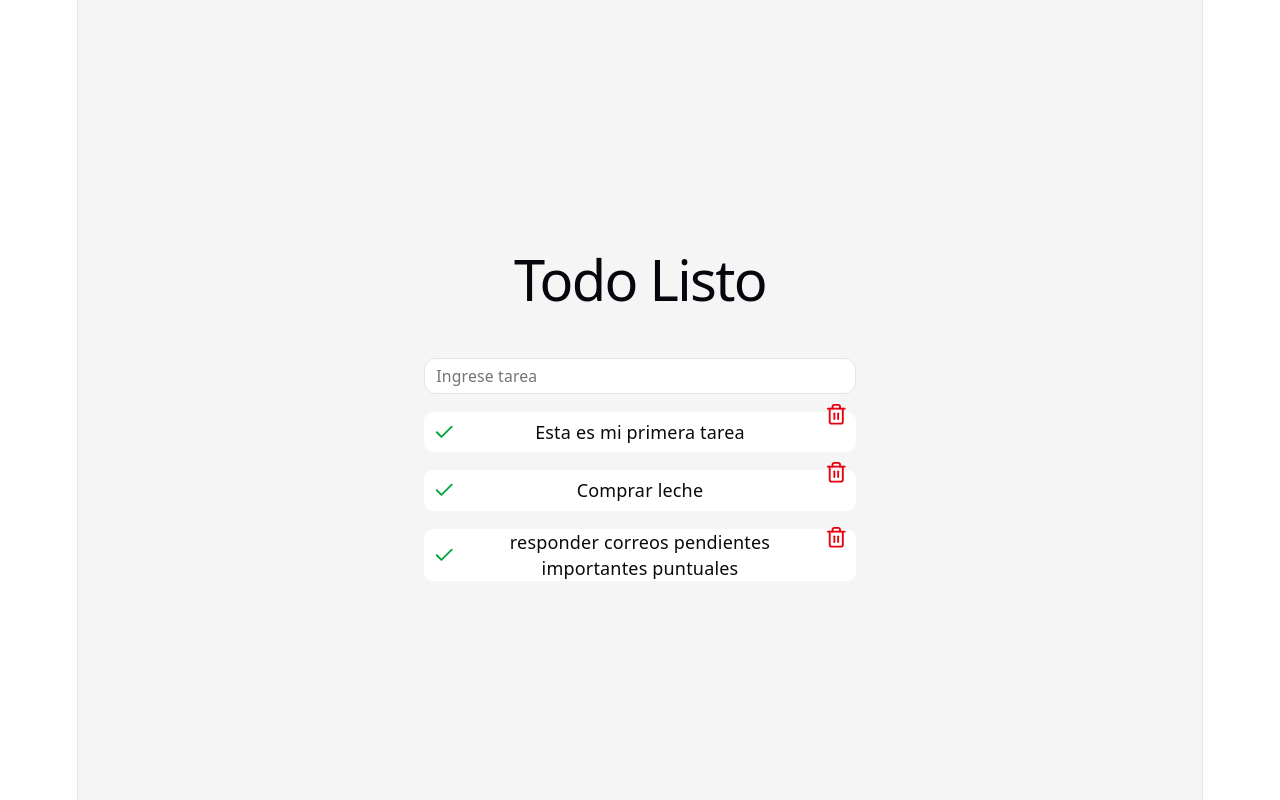
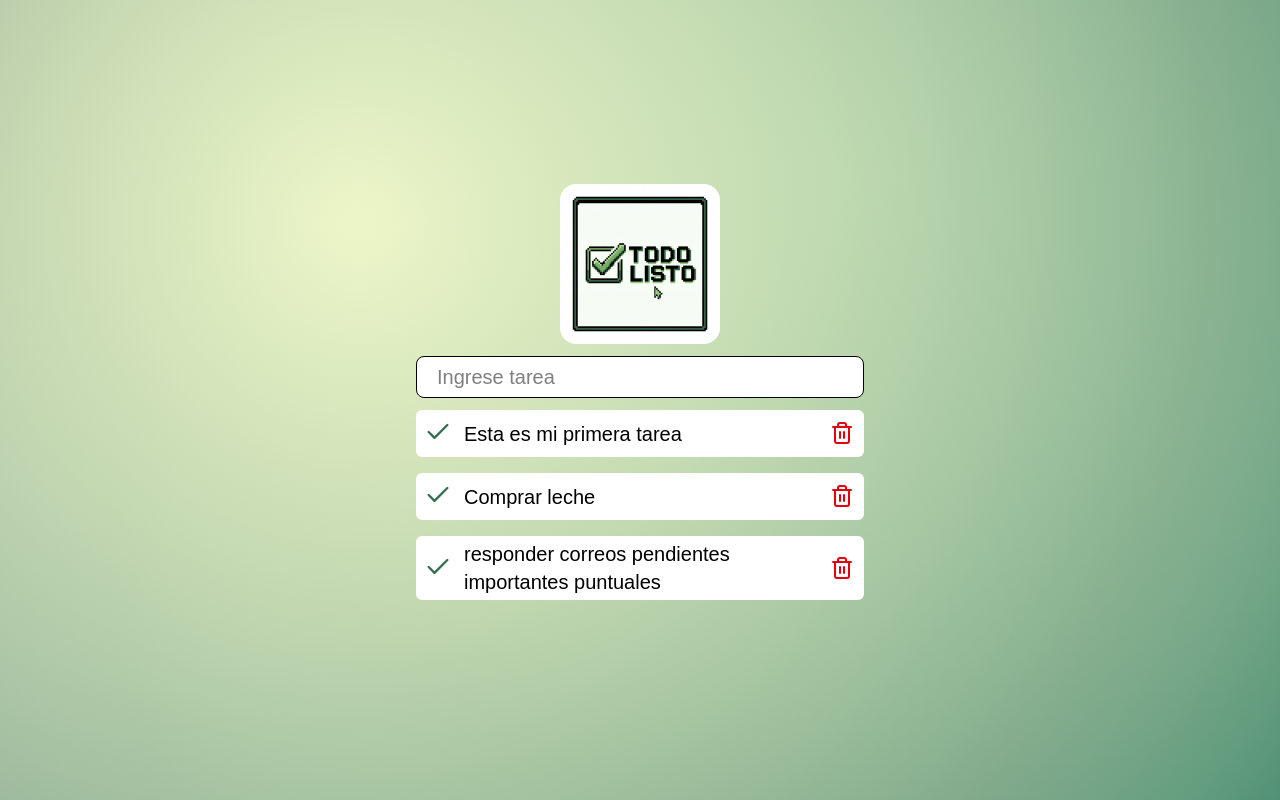
Before and after one commit to ChristianJoseCarhuachinChipana/TodoListo, a React (Vite) app: page / in a window 1280 px wide. Built offline with nearby package versions, Linux system fonts and the light colour scheme.

Commit message:
style: update app design and components

```diff
--- a/src/App.tsx
+++ b/src/App.tsx
@@ -1,12 +1,15 @@
 import { SearchBar } from '@/components/SearchBar';
 import { TaskSection } from '@/components/TaskSection';
+import logo from '@/assets/todo_listo_logo.png';
 import './App.css';
 
 function App() {
   return (
-    <div className="flex items-center justify-center py-2 bg-neutral-100 min-h-screen">
-      <div className="flex flex-wrap items-center gap-2  max-w-sm md:flex-row">
-        <h1 className="text-2xl font-bold text-center w-full">Todo Listo</h1>
+    <div className="flex items-center justify-center py-2 bg-todo-listo min-h-screen font-average-sans">
+      <div className="flex flex-wrap items-center justify-center gap-3 max-w-md md:flex-row">
+        <div className="rounded-2xl overflow-hidden">
+          <img src={logo} alt="Todo Listo" className="w-40 h-auto" />
+        </div>
         <SearchBar />
         <TaskSection />
       </div>
--- a/src/components/SearchBar.tsx
+++ b/src/components/SearchBar.tsx
@@ -3,7 +3,7 @@ import { Input } from '@/components/ui/input';
 function SearchBar() {
   return (
     <Input
-      className="bg-white focus-visible:outline-none focus-visible:ring-0 focus-visible:border-transparent"
+      className="bg-white focus-visible:outline-none focus-visible:ring-0 focus-visible:border-primary !text-xl p-5"
       placeholder="Ingrese tarea"
     />
   );
--- a/src/components/TaskItem.tsx
+++ b/src/components/TaskItem.tsx
@@ -9,18 +9,18 @@ type TaskItemProps = {
 
 function TaskItem({ title, completed }: TaskItemProps) {
   return (
-    <div className="flex items-center bg-white my-2 rounded-md">
+    <div className="flex items-center bg-white mb-4 p-1 rounded-md">
       <div>
-        <TaskItemButton className="group text-green-600 hover:text-green-400 hover:bg-transparent">
-          <Check className="size-5 group-hover:scale-125 transition-transform" />
+        <TaskItemButton className="group text-secondary hover:text-primary hover:bg-transparent">
+          <Check className="size-7 group-hover:scale-125 transition-transform" />
         </TaskItemButton>
       </div>
 
-      <div className="flex-1">{title}</div>
+      <div className="flex-1 text-xl mx-2">{title}</div>
 
-      <div className="relative bottom-4">
+      <div>
         <TaskItemButton className="group text-red-600 hover:text-red-400 hover:bg-transparent">
-          <Trash className="size-5 group-hover:scale-125 transition-transform" />
+          <Trash className="size-6 group-hover:scale-125 transition-transform" />
         </TaskItemButton>
       </div>
     </div>
--- a/src/index.css
+++ b/src/index.css
@@ -2,264 +2,44 @@
 @import 'tw-animate-css';
 @import 'shadcn/tailwind.css';
 @import '@fontsource-variable/geist';
+@import url('https://fonts.googleapis.com/css2?family=Average+Sans&display=swap');
 
-@custom-variant dark (&:is(.dark *));
-
-:root {
-  --text: #6b6375;
-  --text-h: #08060d;
-  --bg: #fff;
-  --border: oklch(0.922 0 0);
-  --code-bg: #f4f3ec;
-  --accent: oklch(0.97 0 0);
-  --accent-bg: rgba(170, 59, 255, 0.1);
-  --accent-border: rgba(170, 59, 255, 0.5);
-  --social-bg: rgba(244, 243, 236, 0.5);
-  --shadow: rgba(0, 0, 0, 0.1) 0 10px 15px -3px, rgba(0, 0, 0, 0.05) 0 4px 6px -2px;
-
-  --sans: system-ui, 'Segoe UI', Roboto, sans-serif;
-  --heading: system-ui, 'Segoe UI', Roboto, sans-serif;
-  --mono: ui-monospace, Consolas, monospace;
-
-  font: 18px/145% var(--sans);
-  letter-spacing: 0.18px;
-  color-scheme: light dark;
-  color: var(--text);
-  background: var(--bg);
-  font-synthesis: none;
-  text-rendering: optimizeLegibility;
-  -webkit-font-smoothing: antialiased;
-  -moz-osx-font-smoothing: grayscale;
-
-  @media (max-width: 1024px) {
-    font-size: 16px;
-  }
-
-  --background: oklch(1 0 0);
-
-  --foreground: oklch(0.145 0 0);
-
-  --card: oklch(1 0 0);
-
-  --card-foreground: oklch(0.145 0 0);
-
-  --popover: oklch(1 0 0);
-
-  --popover-foreground: oklch(0.145 0 0);
-
-  --primary: oklch(0.205 0 0);
-
-  --primary-foreground: oklch(0.985 0 0);
-
-  --secondary: oklch(0.97 0 0);
-
-  --secondary-foreground: oklch(0.205 0 0);
-
-  --muted: oklch(0.97 0 0);
-
-  --muted-foreground: oklch(0.556 0 0);
-
-  --accent-foreground: oklch(0.205 0 0);
-
-  --destructive: oklch(0.577 0.245 27.325);
-
-  --input: oklch(0.922 0 0);
-
-  --ring: oklch(0.708 0 0);
-
-  --chart-1: oklch(0.87 0 0);
-
-  --chart-2: oklch(0.556 0 0);
-
-  --chart-3: oklch(0.439 0 0);
-
-  --chart-4: oklch(0.371 0 0);
-
-  --chart-5: oklch(0.269 0 0);
-
-  --radius: 0.625rem;
-
-  --sidebar: oklch(0.985 0 0);
-
-  --sidebar-foreground: oklch(0.145 0 0);
-
-  --sidebar-primary: oklch(0.205 0 0);
-
-  --sidebar-primary-foreground: oklch(0.985 0 0);
-
-  --sidebar-accent: oklch(0.97 0 0);
-
-  --sidebar-accent-foreground: oklch(0.205 0 0);
-
-  --sidebar-border: oklch(0.922 0 0);
-
-  --sidebar-ring: oklch(0.708 0 0);
+@theme {
+  --color-primary: #92cc85;
+  --color-secondary: #346f50;
+  --color-background: #f5f5f5;
+  --font-average-sans: 'Average Sans', sans-serif;
 }
 
-@media (prefers-color-scheme: dark) {
-  :root {
-    --text: #9ca3af;
-    --text-h: #f3f4f6;
-    --bg: #16171d;
-    --border: #2e303a;
-    --code-bg: #1f2028;
-    --accent: #c084fc;
-    --accent-bg: rgba(192, 132, 252, 0.15);
-    --accent-border: rgba(192, 132, 252, 0.5);
-    --social-bg: rgba(47, 48, 58, 0.5);
-    --shadow: rgba(0, 0, 0, 0.4) 0 10px 15px -3px, rgba(0, 0, 0, 0.25) 0 4px 6px -2px;
-  }
-
-  #social .button-icon {
-    filter: invert(1) brightness(2);
-  }
+@utility bg-todo-listo {
+  background-color: #20443c;
+  background-image:
+    radial-gradient(
+      circle at 28% 28%,
+      rgb(237, 246, 201) 0%,
+      rgba(212, 225, 184, 0.82) 37%,
+      rgba(159, 178, 147, 0.55) 78%,
+      rgba(32, 68, 60, 0) 104%
+    ),
+    radial-gradient(
+      circle at 66% 22%,
+      rgb(145, 213, 170) 0%,
+      rgba(131, 196, 157, 0.82) 30%,
+      rgba(102, 158, 128, 0.55) 62%,
+      rgba(32, 68, 60, 0) 83%
+    ),
+    radial-gradient(
+      circle at 70% 68%,
+      rgb(78, 170, 134) 0%,
+      rgba(72, 158, 125, 0.82) 35%,
+      rgba(61, 131, 106, 0.55) 74%,
+      rgba(32, 68, 60, 0) 99%
+    ),
+    radial-gradient(
+      circle at 28% 72%,
+      rgb(172, 220, 209) 0%,
+      rgba(155, 202, 191, 0.82) 32%,
+      rgba(119, 162, 152, 0.55) 68%,
+      rgba(32, 68, 60, 0) 91%
+    );
 }
-
-#root {
-  width: 1126px;
-  max-width: 100%;
-  margin: 0 auto;
-  text-align: center;
-  border-inline: 1px solid var(--border);
-  min-height: 100svh;
-  display: flex;
-  flex-direction: column;
-  box-sizing: border-box;
-}
-
-body {
-  margin: 0;
-}
-
-h1,
-h2 {
-  font-family: var(--heading);
-  font-weight: 500;
-  color: var(--text-h);
-}
-
-h1 {
-  font-size: 56px;
-  letter-spacing: -1.68px;
-  margin: 32px 0;
-  @media (max-width: 1024px) {
-    font-size: 36px;
-    margin: 20px 0;
-  }
-}
-h2 {
-  font-size: 24px;
-  line-height: 118%;
-  letter-spacing: -0.24px;
-  margin: 0 0 8px;
-  @media (max-width: 1024px) {
-    font-size: 20px;
-  }
-}
-p {
-  margin: 0;
-}
-
-code,
-.counter {
-  font-family: var(--mono);
-  display: inline-flex;
-  border-radius: 4px;
-  color: var(--text-h);
-}
-
-code {
-  font-size: 15px;
-  line-height: 135%;
-  padding: 4px 8px;
-  background: var(--code-bg);
-}
-
-@theme inline {
-  --font-heading: var(--font-sans);
-  --font-sans: 'Geist Variable', sans-serif;
-  --color-sidebar-ring: var(--sidebar-ring);
-  --color-sidebar-border: var(--sidebar-border);
-  --color-sidebar-accent-foreground: var(--sidebar-accent-foreground);
-  --color-sidebar-accent: var(--sidebar-accent);
-  --color-sidebar-primary-foreground: var(--sidebar-primary-foreground);
-  --color-sidebar-primary: var(--sidebar-primary);
-  --color-sidebar-foreground: var(--sidebar-foreground);
-  --color-sidebar: var(--sidebar);
-  --color-chart-5: var(--chart-5);
-  --color-chart-4: var(--chart-4);
-  --color-chart-3: var(--chart-3);
-  --color-chart-2: var(--chart-2);
-  --color-chart-1: var(--chart-1);
-  --color-ring: var(--ring);
-  --color-input: var(--input);
-  --color-border: var(--border);
-  --color-destructive: var(--destructive);
-  --color-accent-foreground: var(--accent-foreground);
-  --color-accent: var(--accent);
-  --color-muted-foreground: var(--muted-foreground);
-  --color-muted: var(--muted);
-  --color-secondary-foreground: var(--secondary-foreground);
-  --color-secondary: var(--secondary);
-  --color-primary-foreground: var(--primary-foreground);
-  --color-primary: var(--primary);
-  --color-popover-foreground: var(--popover-foreground);
-  --color-popover: var(--popover);
-  --color-card-foreground: var(--card-foreground);
-  --color-card: var(--card);
-  --color-foreground: var(--foreground);
-  --color-background: var(--background);
-  --radius-sm: calc(var(--radius) * 0.6);
-  --radius-md: calc(var(--radius) * 0.8);
-  --radius-lg: var(--radius);
-  --radius-xl: calc(var(--radius) * 1.4);
-  --radius-2xl: calc(var(--radius) * 1.8);
-  --radius-3xl: calc(var(--radius) * 2.2);
-  --radius-4xl: calc(var(--radius) * 2.6);
-}
-
-.dark {
-  --background: oklch(0.145 0 0);
-  --foreground: oklch(0.985 0 0);
-  --card: oklch(0.205 0 0);
-  --card-foreground: oklch(0.985 0 0);
-  --popover: oklch(0.205 0 0);
-  --popover-foreground: oklch(0.985 0 0);
-  --primary: oklch(0.922 0 0);
-  --primary-foreground: oklch(0.205 0 0);
-  --secondary: oklch(0.269 0 0);
-  --secondary-foreground: oklch(0.985 0 0);
-  --muted: oklch(0.269 0 0);
-  --muted-foreground: oklch(0.708 0 0);
-  --accent: oklch(0.269 0 0);
-  --accent-foreground: oklch(0.985 0 0);
-  --destructive: oklch(0.704 0.191 22.216);
-  --border: oklch(1 0 0 / 10%);
-  --input: oklch(1 0 0 / 15%);
-  --ring: oklch(0.556 0 0);
-  --chart-1: oklch(0.87 0 0);
-  --chart-2: oklch(0.556 0 0);
-  --chart-3: oklch(0.439 0 0);
-  --chart-4: oklch(0.371 0 0);
-  --chart-5: oklch(0.269 0 0);
-  --sidebar: oklch(0.205 0 0);
-  --sidebar-foreground: oklch(0.985 0 0);
-  --sidebar-primary: oklch(0.488 0.243 264.376);
-  --sidebar-primary-foreground: oklch(0.985 0 0);
-  --sidebar-accent: oklch(0.269 0 0);
-  --sidebar-accent-foreground: oklch(0.985 0 0);
-  --sidebar-border: oklch(1 0 0 / 10%);
-  --sidebar-ring: oklch(0.556 0 0);
-}
-
-@layer base {
-  * {
-    @apply border-border outline-ring/50;
-  }
-  body {
-    @apply bg-background text-foreground;
-  }
-  html {
-    @apply font-sans;
-  }
-}
```
Also changed, not shown: src/assets/todo_listo_logo.png (added).
